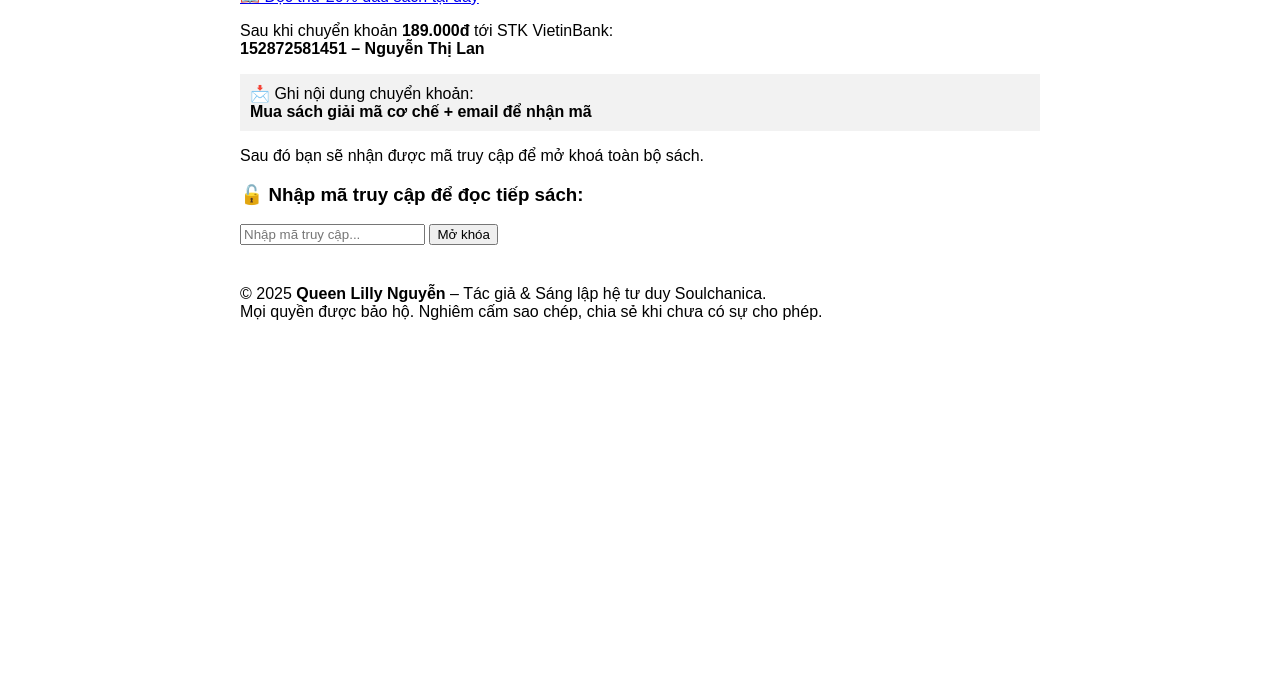
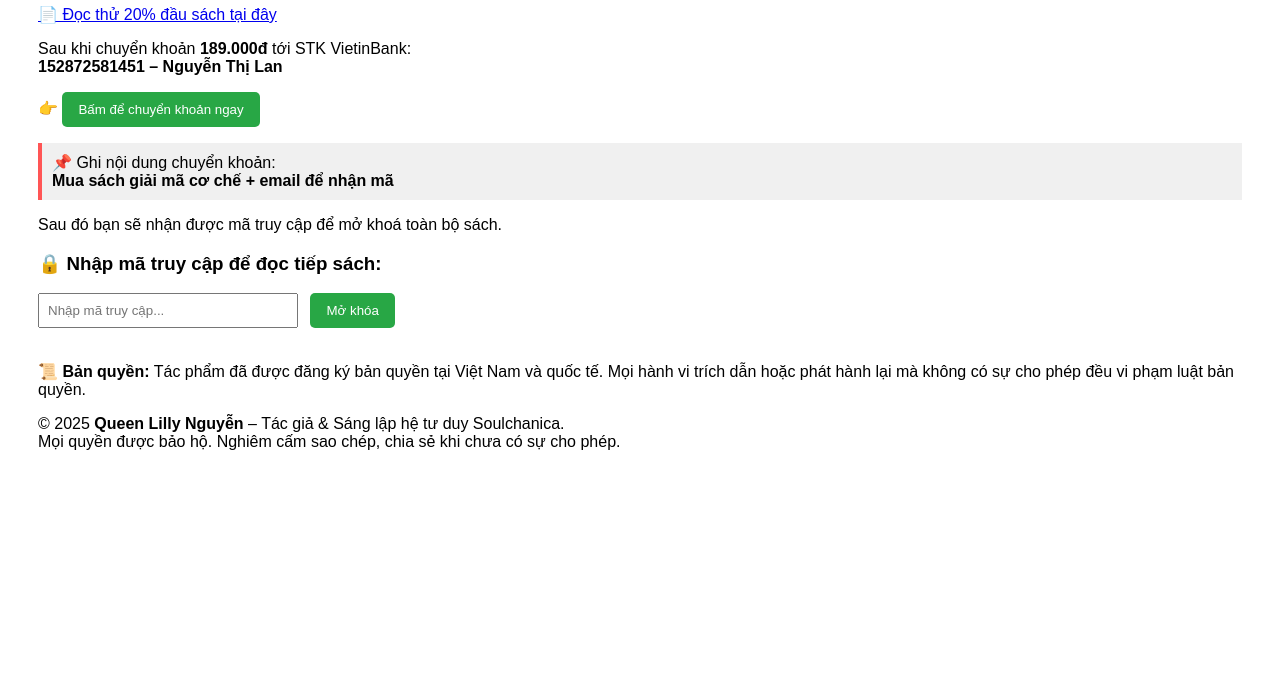
Before and after one commit to Queenlillynguyen/queenlillynguyen.github.io, a plain HTML site: page index.html in a window 1280 px wide. Shown: the part 101-800 px from the top of the page. Drawn offline with Linux system fonts and the light colour scheme.

Commit message:
Update index.html

```diff
--- a/index.html
+++ b/index.html
@@ -1,43 +1,57 @@
 <!DOCTYPE html>
 <html lang="vi">
 <head>
-  <meta charset="UTF-8" />
+  <meta charset="UTF-8">
   <title>Giải mã Cơ Chế Tâm Lý và Tái Thiết Tư Duy Mới</title>
+  <style>
+    body {
+      font-family: Arial, sans-serif;
+      padding: 30px;
+    }
+    button {
+      background-color: #28a745;
+      color: white;
+      padding: 10px 16px;
+      border: none;
+      border-radius: 5px;
+      cursor: pointer;
+    }
+    input[type="text"] {
+      padding: 8px;
+      width: 240px;
+      margin-right: 8px;
+    }
+  </style>
 </head>
-<body style="font-family: Arial; padding: 20px; max-width: 800px; margin: auto;">
+<body>
+  <h2>📖 Sách: <strong>Giải mã Cơ Chế Tâm Lý và Tái Thiết Tư Duy Mới</strong></h2>
 
-  <h2>📖 Sách: Giải mã Cơ Chế Tâm Lý và Tái Thiết Tư Duy Mới</h2>
+  <p><a href="https://docs.google.com/document/d/1XHY6CuvNlnVnR2rEZmuCgUu5FZCCWBaA/edit" target="_blank">📄 Đọc thử 20% đầu sách tại đây</a></p>
 
-  <p><a href="https://docs.google.com/document/d/1D238f2gK9ANJWAMYVLmBzH9vA0qoxSL-/edit?usp=drivesdk" target="_blank">📖 Đọc thử 20% đầu sách tại đây</a></p>
+  <p>Sau khi chuyển khoản <strong>189.000đ</strong> tới STK VietinBank:<br>
+  <strong>152872581451 – Nguyễn Thị Lan</strong></p>
 
-  <p>Sau khi chuyển khoản <strong>189.000đ</strong> tới STK VietinBank: <br><strong>152872581451 – Nguyễn Thị Lan</strong></p>
+  <p>👉
+    <a href="https://www.vietinbank.vn" target="_blank">
+      <button>Bấm để chuyển khoản ngay</button>
+    </a>
+  </p>
 
-  <p style="background: #f2f2f2; padding: 10px;">📩 Ghi nội dung chuyển khoản: <br><strong>Mua sách giải mã cơ chế + email để nhận mã</strong></p>
+  <p style="background-color: #f0f0f0; padding: 10px; border-left: 4px solid #ff5555;">
+    📌 Ghi nội dung chuyển khoản:<br>
+    <strong>Mua sách giải mã cơ chế + email để nhận mã</strong>
+  </p>
 
   <p>Sau đó bạn sẽ nhận được mã truy cập để mở khoá toàn bộ sách.</p>
 
-  <h3>🔓 Nhập mã truy cập để đọc tiếp sách:</h3>
-  <input id="accessCode" type="text" placeholder="Nhập mã truy cập..." />
-  <button onclick="unlock()">Mở khóa</button>
+  <h3>🔒 Nhập mã truy cập để đọc tiếp sách:</h3>
+  <input type="text" placeholder="Nhập mã truy cập...">
+  <button>Mở khóa</button>
 
-  <div id="bookContent" style="display: none; margin-top: 20px;">
-    <h3>📘 Toàn bộ sách:</h3>
-    <p><a href="https://docs.google.com/document/d/1fyWDkIpTwsiIpMlhgqI2sncwqn4bshwl/edit?usp=drivesdk" target="_blank">👉 Bấm vào đây để đọc toàn bộ sách</a></p>
-  </div>
+  <br><br>
+  <p>📜 <strong>Bản quyền:</strong> Tác phẩm đã được đăng ký bản quyền tại Việt Nam và quốc tế. Mọi hành vi trích dẫn hoặc phát hành lại mà không có sự cho phép đều vi phạm luật bản quyền.</p>
 
-  <p style="margin-top: 40px;">© 2025 <strong>Queen Lilly Nguyễn</strong> – Tác giả & Sáng lập hệ tư duy Soulchanica.<br>
+  <p>© 2025 <strong>Queen Lilly Nguyễn</strong> – Tác giả & Sáng lập hệ tư duy Soulchanica.<br>
   Mọi quyền được bảo hộ. Nghiêm cấm sao chép, chia sẻ khi chưa có sự cho phép.</p>
-
-  <script>
-    function unlock() {
-      const code = document.getElementById('accessCode').value;
-      if (code.trim() === 'PHONGNGUYETTHE98') {
-        document.getElementById('bookContent').style.display = 'block';
-      } else {
-        alert('Sai mã truy cập. Vui lòng kiểm tra lại.');
-      }
-    }
-  </script>
-
 </body>
 </html>
```
